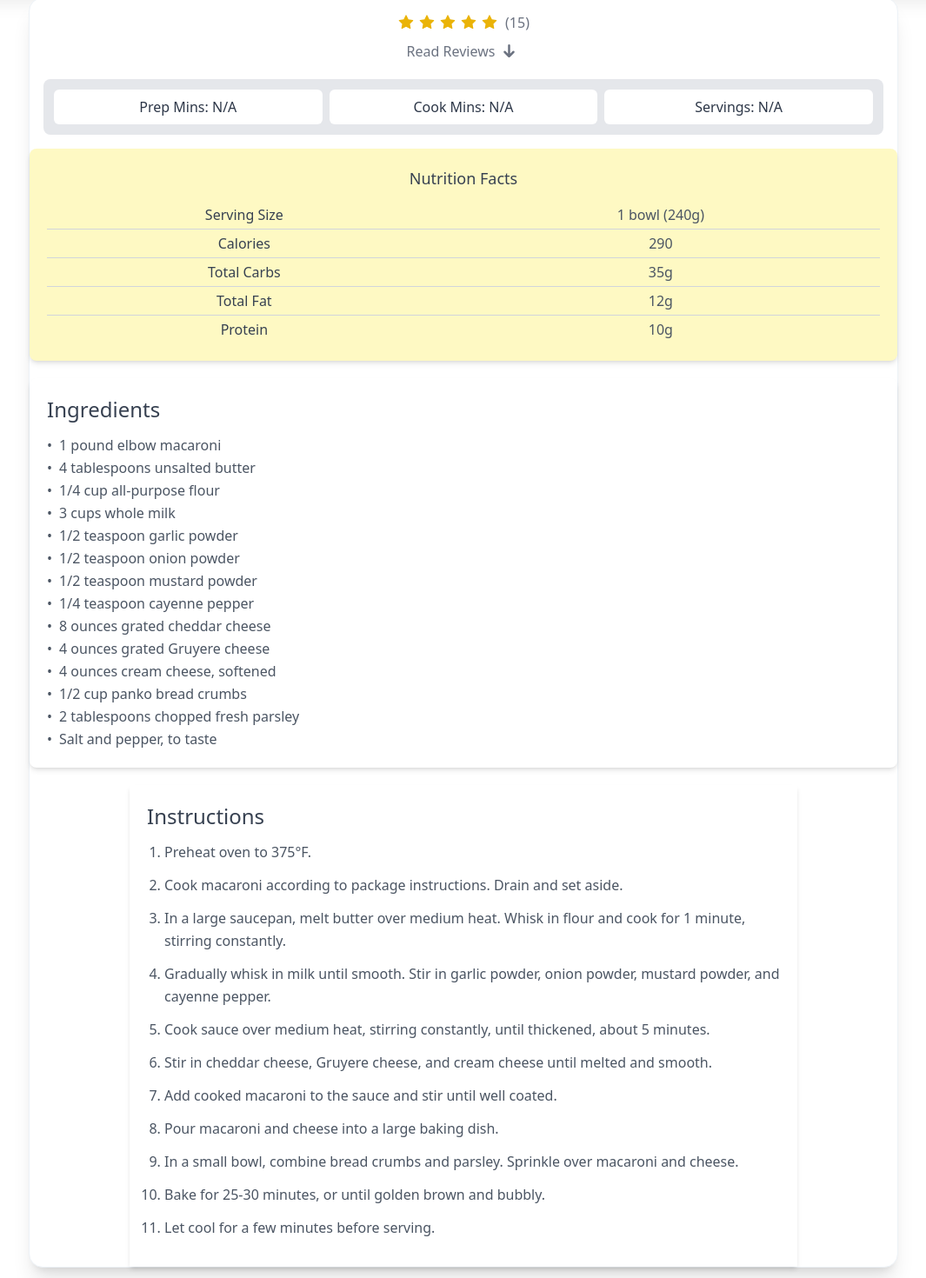
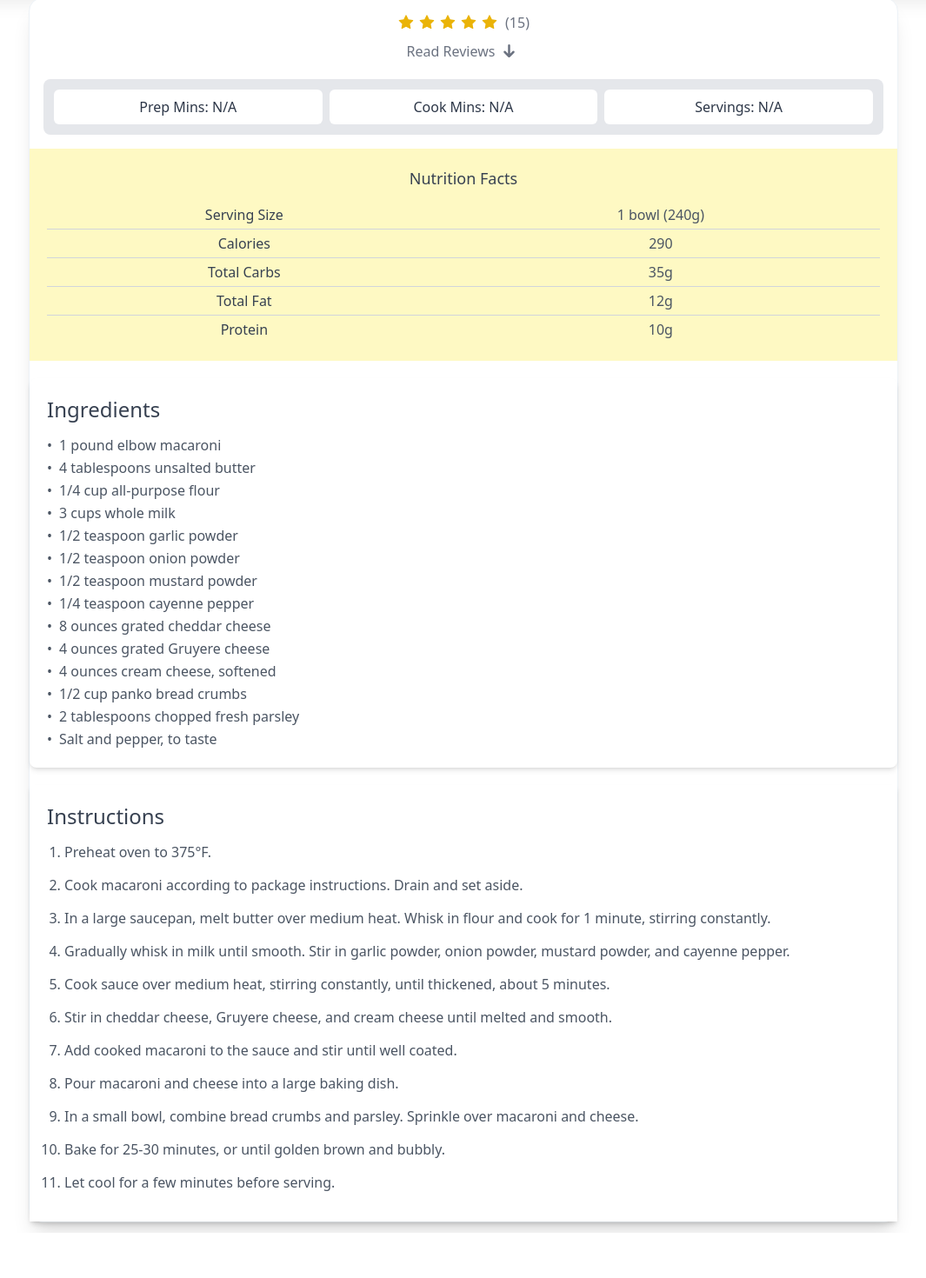
Before and after one commit to brianguyen97/ez-recipes, a React (Create React App) app: page /recipe/1 in a window 1280 px wide. Shown: the part 95-1565 px from the top of the page at 87% size, without its empty margins (107-1172 px from the left). After the commit the page ends 1513 px from the top, so only its background shows below. Built offline with nearby package versions, Linux system fonts and the light colour scheme; no server answers.

Commit message:
styling changes

```diff
--- a/src/components/NutritionFacts.jsx
+++ b/src/components/NutritionFacts.jsx
@@ -8,7 +8,7 @@ function NutritionFacts() {
   const protein = "10g";
 
   return (
-    <div className="flex flex-col items-center justify-center bg-yellow-100 rounded-lg p-5 shadow-md">
+    <div className="flex flex-col items-center justify-center bg-yellow-100 p-5">
       <p className="text-lg font-medium text-gray-700 mb-3 text-center">
         Nutrition Facts
       </p>
--- a/src/components/RecipeInstructions.jsx
+++ b/src/components/RecipeInstructions.jsx
@@ -16,7 +16,7 @@ function RecipeInstructions() {
   ];
 
   return (
-    <div className="bg-white p-5 shadow-md mt-5 mx-auto max-w-screen-md">
+    <div className="bg-white p-5 shadow-md mt-5">
       <p className="text-2xl font-medium text-gray-700 mb-3">Instructions</p>
       <ol className="list-decimal pl-5 text-gray-600 leading-relaxed">
         {instructions.map((instruction, index) => (
```
